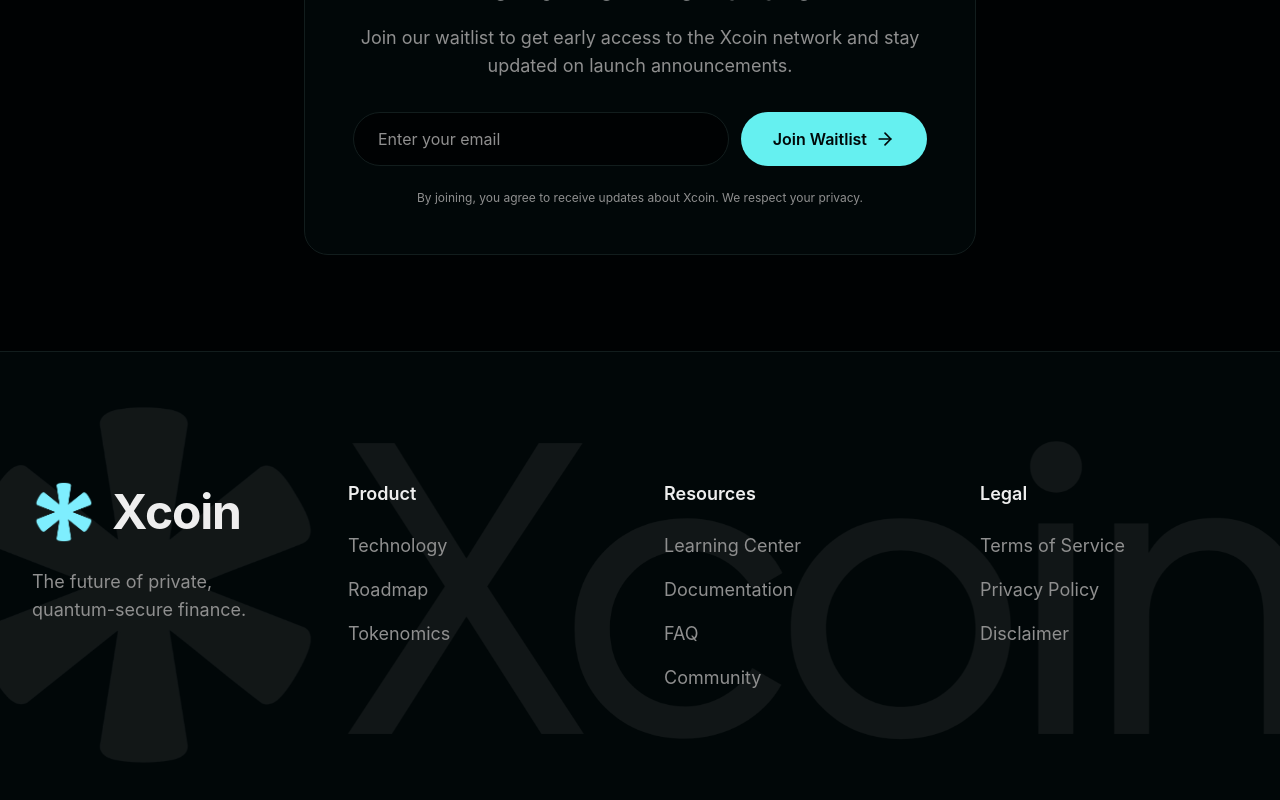
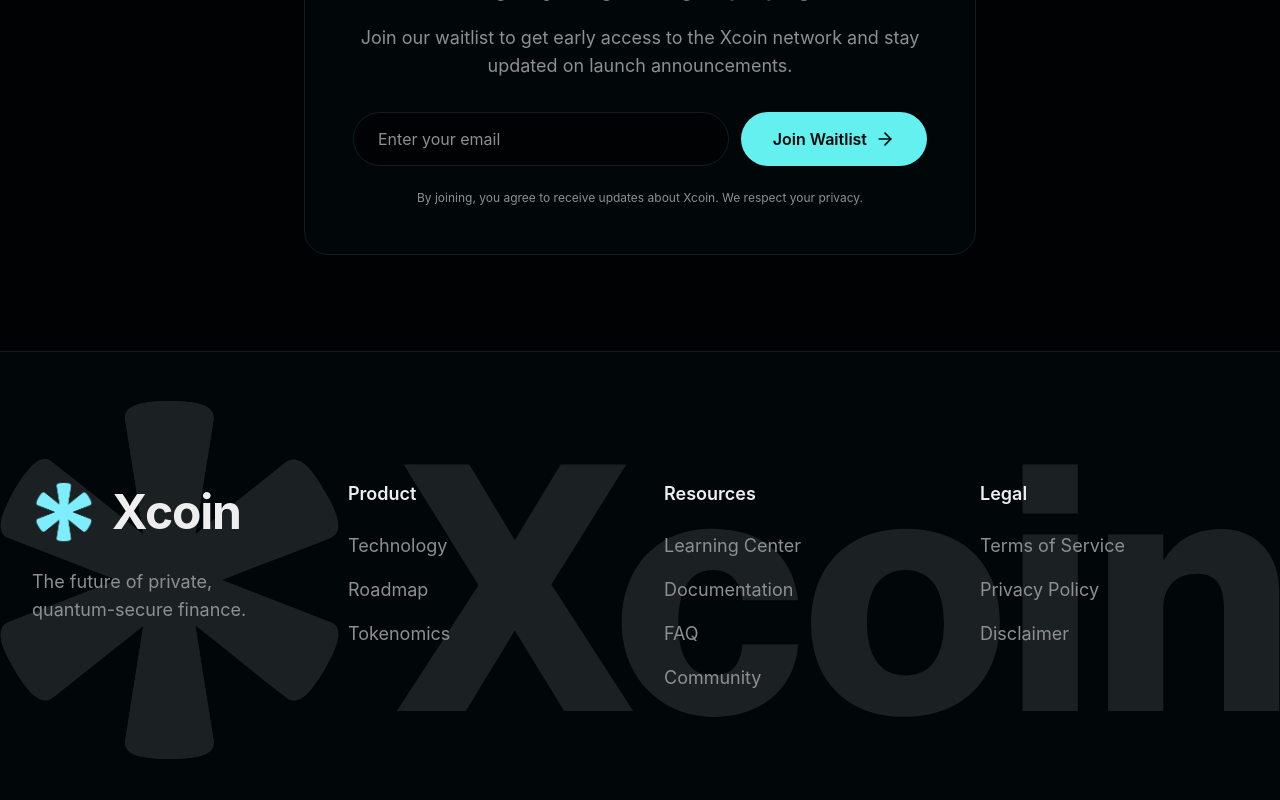
Before and after one commit to Fabischu2008/Xcoin_Website, a Next.js app: page / in a window 1280 px wide. Shown: the part 4862-5662 px from the top of the page. Built offline with nearby package versions, Linux system fonts and the light colour scheme; no server answers.

Commit message:
sehr gut

```diff
--- a/components/footer.tsx
+++ b/components/footer.tsx
@@ -23,19 +23,19 @@ const footerLinks = {
 export default function Footer() {
   return (
     <footer className="border-t border-border bg-card relative overflow-hidden">
-      {/* Background Image - Desktop only */}
-      <div className="hidden lg:block absolute inset-0 opacity-15 pointer-events-none py-4">
-        <Image
-          src="/Xcoin_footer.png"
-          alt="Xcoin Footer Background"
-          fill
-          className="object-contain object-center scale-110"
+      <div className="relative mx-auto max-w-7xl px-6 py-24 lg:px-8 lg:py-32">
+        {/* Background Image - Desktop only */}
+        <img
+          src="/Xcoin_footer.svg"
+          alt=""
+          loading="lazy"
+          decoding="async"
+          aria-hidden="true"
+          role="presentation"
+          className="hidden lg:block h-auto w-full absolute top-12 right-0 bottom-0 left-0 object-contain opacity-10 pointer-events-none"
           style={{ filter: 'grayscale(100%)' }}
         />
-      </div>
-
-      <div className="relative mx-auto max-w-7xl px-6 py-24 lg:px-8 lg:py-32">
-        <div className="grid grid-cols-2 gap-12 md:grid-cols-4">
+        <div className="relative grid grid-cols-2 gap-12 md:grid-cols-4">
           <div className="col-span-2 md:col-span-1">
             <Link href="/" className="flex items-center gap-4">
               <Image
```
Also changed, not shown: public/Xcoin_footer.svg (added).
